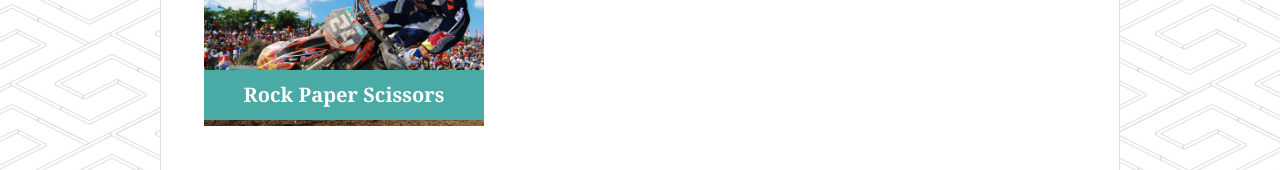
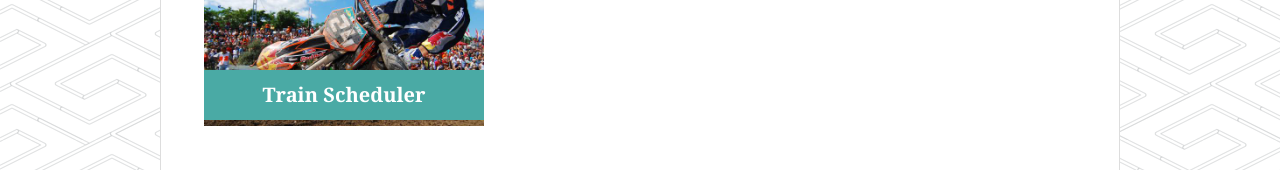
Before and after one commit to charliedglass/Responsive-Portfolio, a plain HTML site: page portfolio.html in a window 1280 px wide. Shown: the part 860-1030 px from the top of the page. Drawn offline with Linux system fonts and the light colour scheme.

Commit message:
adding the train scheduler to my portfolio

```diff
--- a/portfolio.html
+++ b/portfolio.html
@@ -66,10 +66,10 @@
                 </tr>
                 <tr>
                     <td class = "portfolio_section">
-                        <img src = "assets/images/motorcycle.jpg" alt = "RPS" class = "portfolio_image">
+                        <img src = "assets/images/motorcycle.jpg" alt = "Train Scheduler" class = "portfolio_image">
                         <div class = "portfolio_tag">
-                            <a href = "" class = "portfolio_link">
-                                Rock Paper Scissors
+                            <a href = "https://charliedglass.github.io/Train-Scheduler/" class = "portfolio_link">
+                                Train Scheduler
                             </a>
                         </div>
                     </td>
```
